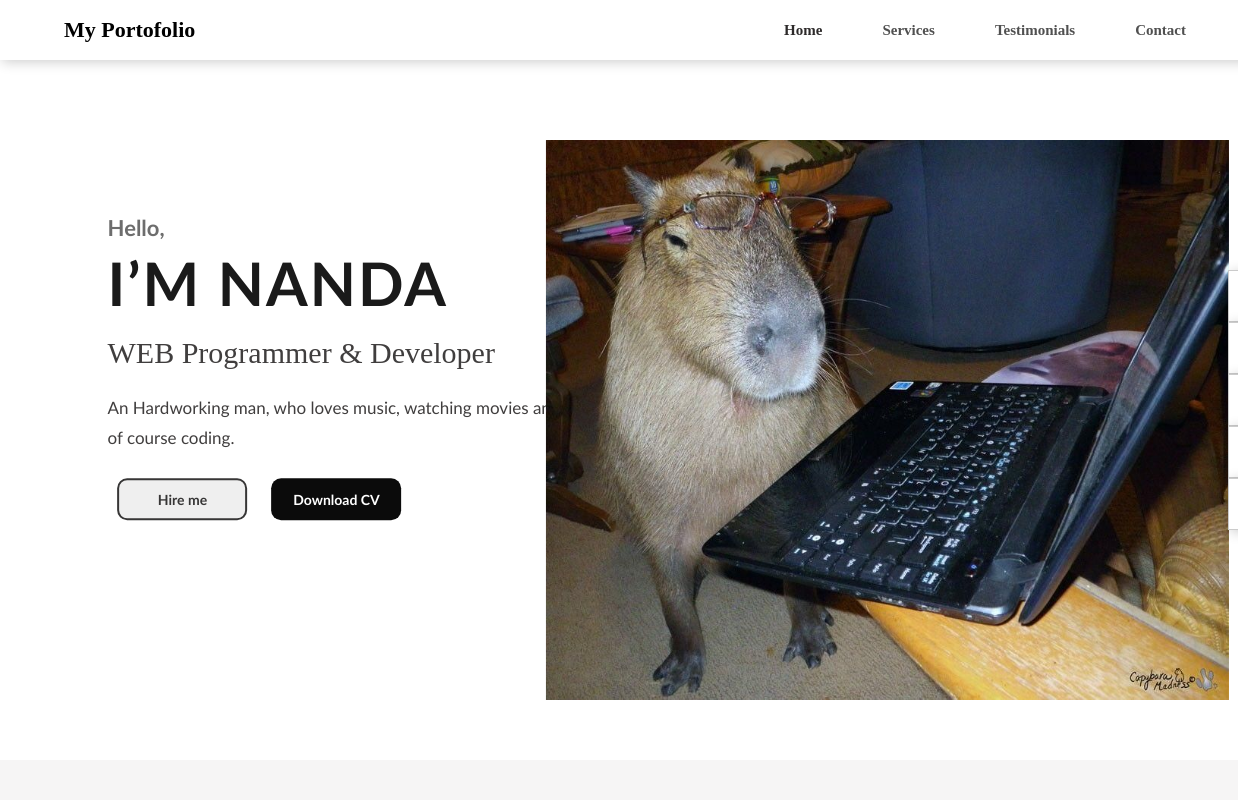
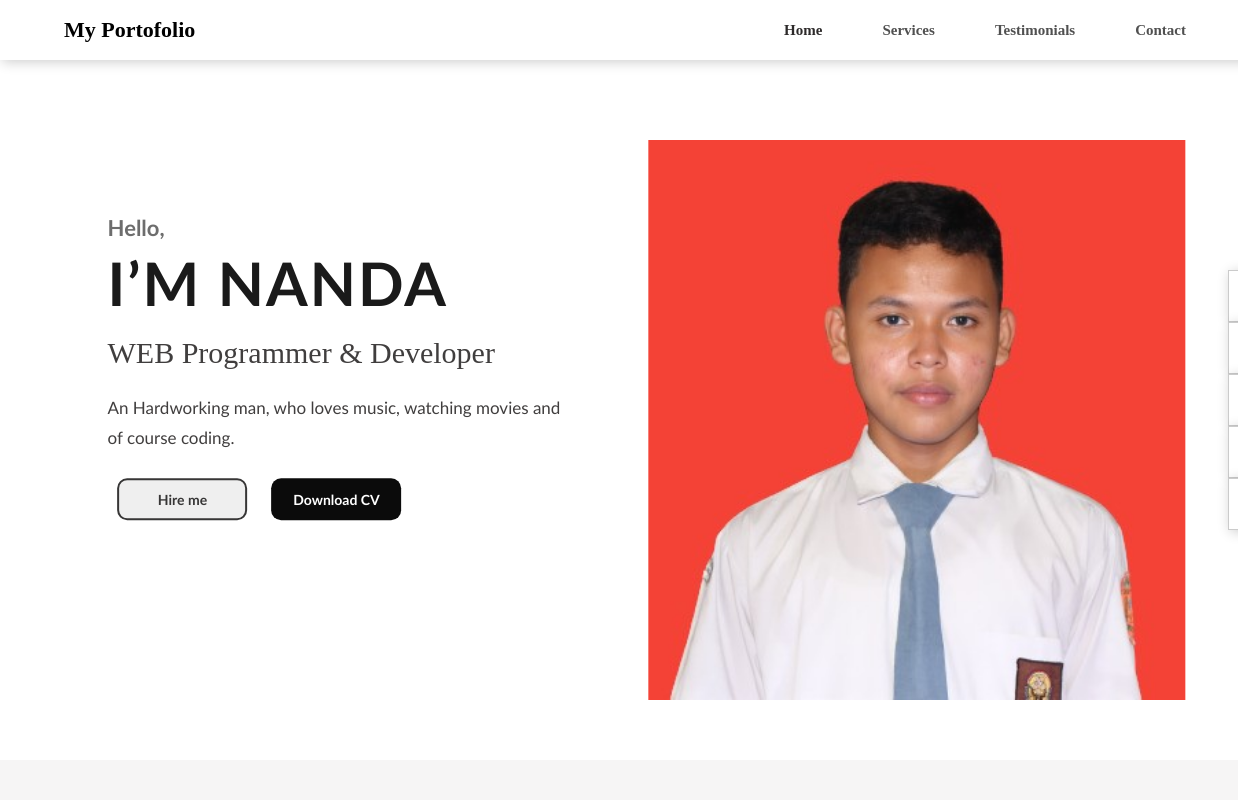
Before and after one commit to nanda1464/nanda1464.github.io, a plain HTML site: page PORTOFOLIO/index.html in a window 1280 px wide. Shown: the top 800 px of the page, 0-1238 px from the left. Drawn offline with Linux system fonts and the light colour scheme.

Commit message:
Update index.html

```diff
--- a/PORTOFOLIO/index.html
+++ b/PORTOFOLIO/index.html
@@ -33,7 +33,7 @@
             <button class="down-cv">Download CV</button>
         </div>
         <!-- model -->
-        <img alt="model" class="model" src="images/Capybara.jpg">
+        <img alt="model" class="model" src="images/profile.jpg">
     </section>
 
     <!-- services -->
```
